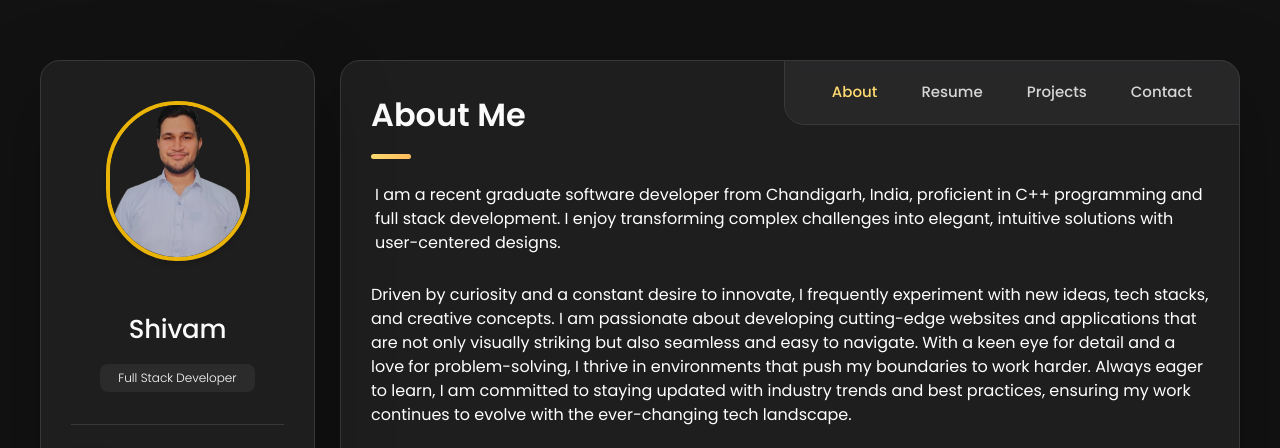
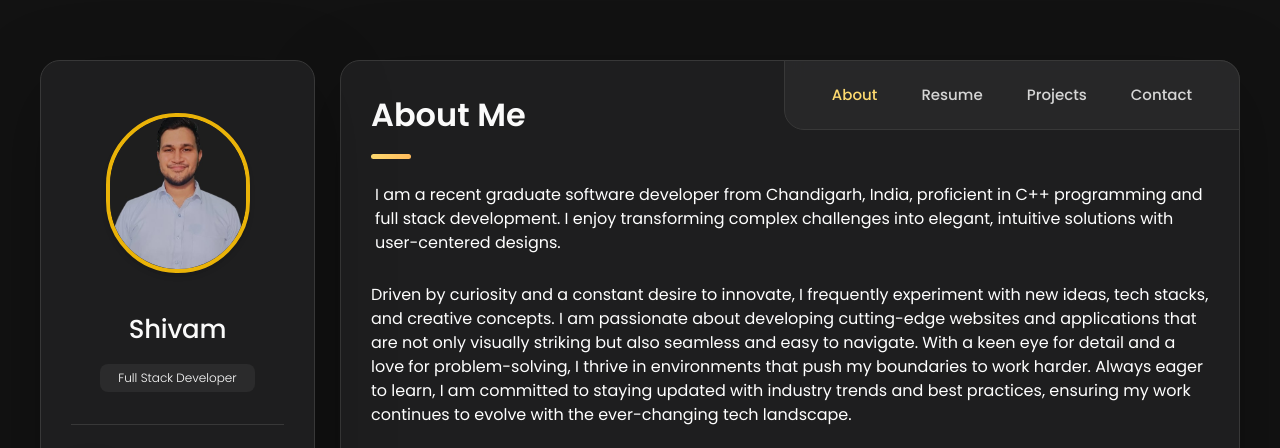
Before and after one commit to shivam0752/portfolio, a website built with Vite: page index.html in a window 1280 px wide. Shown: the top 448 px of the page. Built offline with nearby package versions, Linux system fonts and the light colour scheme; files whose address does not match are found by name.

Commit message:
Update index.html

```diff
--- a/index.html
+++ b/index.html
@@ -39,19 +39,19 @@
       - #SIDEBAR
     -->
 
-    <aside class="sidebar" data-sidebar>
+    <aside class="sidebar h-[700px]" data-sidebar>
 
       <div class="sidebar-info">
 
-        <figure class="flex items-center justify-center -mt-5 mb-6">
-          <img src="./assets/images/PIC.jpg" class="rounded-full h-40 w-36 object-cover border-4 border-yellow-500 shadow-md" alt="Shivam">
+        <figure class="flex items-center justify-center -mt-2 mb-3 ">
+          <img src="./assets/images/PIC.jpg" class="rounded-full relative h-40 w-36  object-cover border-4 border-yellow-500 shadow-md" alt="Shivam">
       </figure>
 
 
         <div class="info-content">
           <h1 class="name" title="Shivam">Shivam</h1>
 
-          <p class="title">Full Stack Developer</p>
+          <p class="title ">Full Stack Developer</p>
         </div>
 
         <button class="info_more-btn" data-sidebar-btn>
@@ -172,19 +172,19 @@
         <ul class="navbar-list">
 
           <li class="navbar-item">
-            <button class="navbar-link  active" data-nav-link>About</button>
+            <button class="navbar-link text-lg active" data-nav-link>About</button>
           </li>
 
           <li class="navbar-item">
-            <button class="navbar-link" data-nav-link>Resume</button>
+            <button class="navbar-link text-lg" data-nav-link>Resume</button>
           </li>
 
           <li class="navbar-item">
-            <button class="navbar-link" data-nav-link>Projects</button>
+            <button class="navbar-link text-lg" data-nav-link>Projects</button>
           </li>
 
           <li class="navbar-item">
-            <button class="navbar-link" data-nav-link>Contact</button>
+            <button class="navbar-link text-lg" data-nav-link>Contact</button>
           </li>
 
         </ul>
@@ -435,10 +435,6 @@
 
       </article>
 
-
-
-
-
       <!--
         - #PORTFOLIO
       -->
@@ -542,9 +538,9 @@
                 <p class="project-category">Web design</p>
               </a>
             </li>
+
             <li class="project-item  active" data-filter-item data-category="web development">
               <a href="https://weather-app-red-seven-13.vercel.app/">
-
                 <figure class="project-img">
                   <div class="project-item-icon-box">
                     <ion-icon name="eye-outline"></ion-icon>
@@ -638,10 +634,6 @@
   </main>
 
 
-
-
-
-
   <!--
     - custom js link
   -->
```
